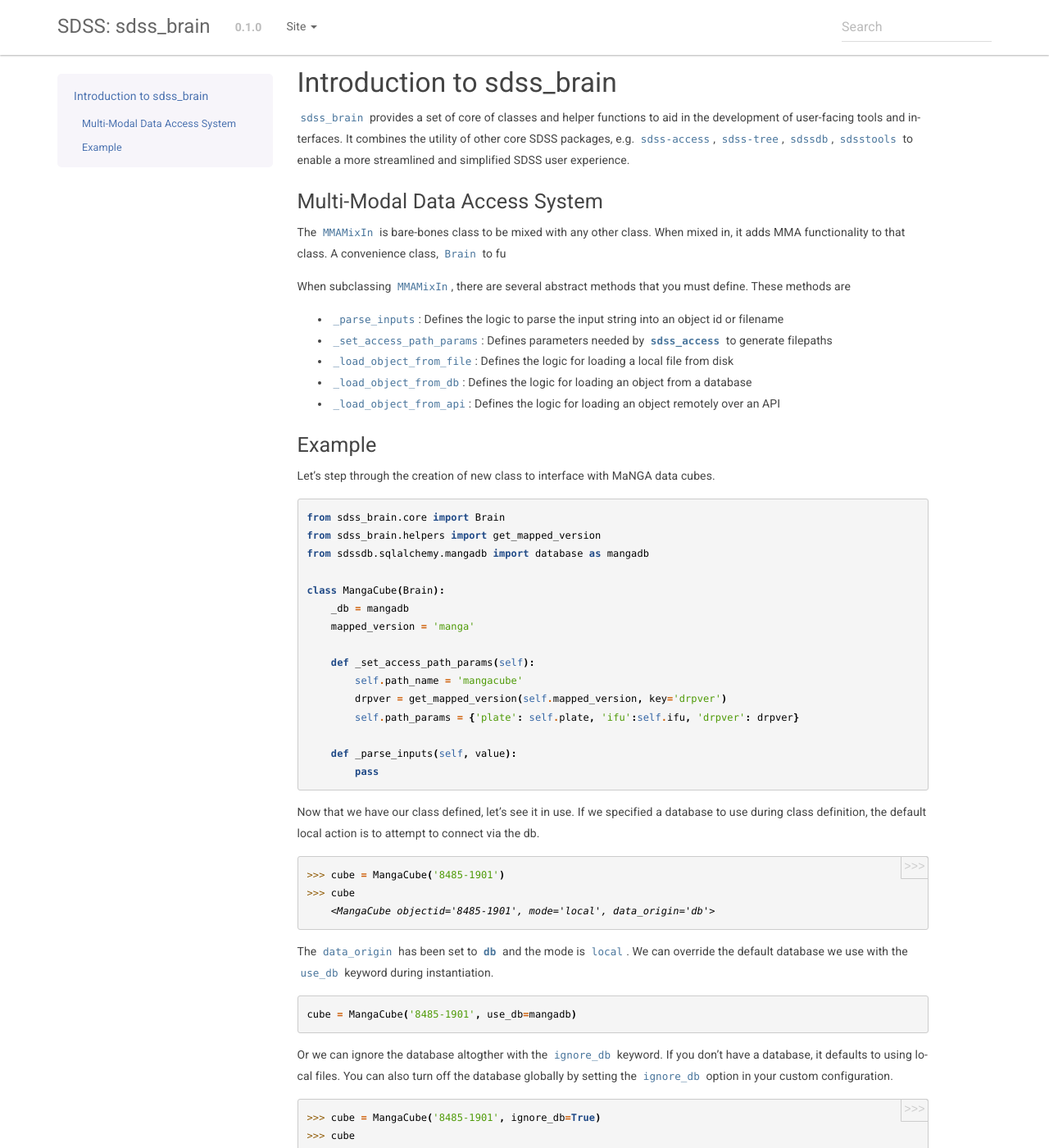
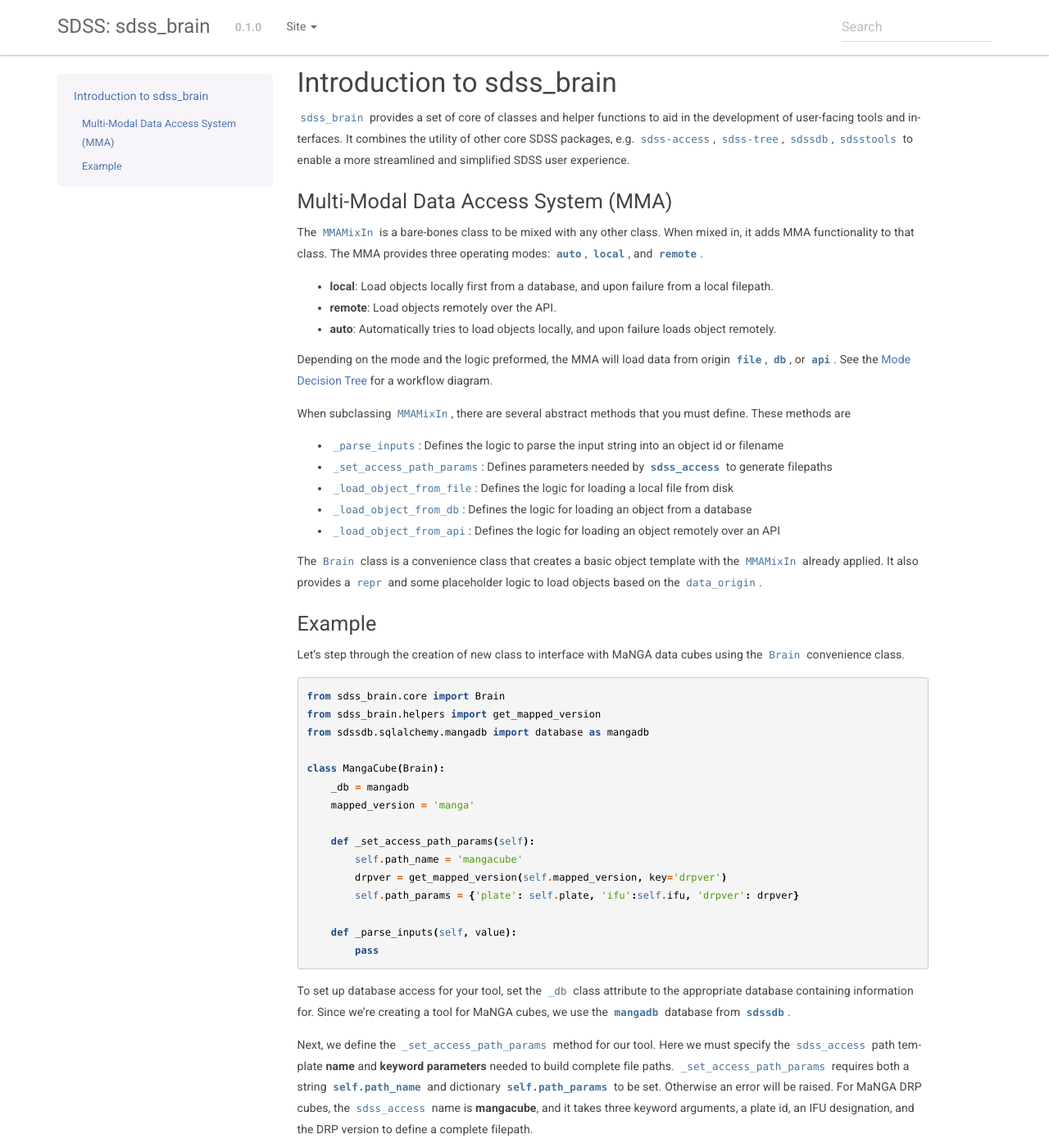
Before and after one commit to sdss/sdss_brain, a Sphinx documentation site: the page built from docs/sphinx/intro.rst, in a window 1280 px wide and 1400 px high. Shown: the whole window at 82% size. Built offline with Sphinx 7.4.7, drawn with Linux system fonts in a browser that asks for light colours; the version number is read from the project's files by our own code; some of the changed text lies outside the part shown.

Commit message:
updating docs

```diff
--- a/docs/sphinx/index.rst
+++ b/docs/sphinx/index.rst
@@ -26,6 +26,7 @@ Reference
    :maxdepth: 1
 
    api
+   mma
 
 
 Indices and tables
--- a/docs/sphinx/intro.rst
+++ b/docs/sphinx/intro.rst
@@ -11,12 +11,18 @@ SDSS user experience.
 
 .. _mma:
 
-Multi-Modal Data Access System
-------------------------------
+Multi-Modal Data Access System (MMA)
+------------------------------------
 
-The ``MMAMixIn`` is bare-bones class to be mixed with any other class.  When mixed in, it adds MMA
-functionality to that class. A convenience class, ``Brain`` to fu
+The ``MMAMixIn`` is a bare-bones class to be mixed with any other class.  When mixed in, it adds MMA
+functionality to that class. The MMA provides three operating modes: `auto`, `local`, and `remote`.
 
+- **local**: Load objects locally first from a database, and upon failure from a local filepath.
+- **remote**: Load objects remotely over the API.
+- **auto**: Automatically tries to load objects locally, and upon failure loads object remotely.
+
+Depending on the mode and the logic preformed, the MMA will load data from origin `file`, `db`, or `api`.
+See the :ref:`Mode Decision Tree <mma_tree>` for a workflow diagram.
 
 When subclassing ``MMAMixIn``, there are several abstract methods that you must define.  These methods are
 
@@ -26,12 +32,17 @@ When subclassing ``MMAMixIn``, there are several abstract methods that you must
 - ``_load_object_from_db``: Defines the logic for loading an object from a database
 - ``_load_object_from_api``: Defines the logic for loading an object remotely over an API
 
+
+The ``Brain`` class is a convenience class that creates a basic object template with the ``MMAMixIn`` already
+applied.  It also provides a ``repr`` and some placeholder logic to load objects based on the ``data_origin``.
+
 .. _example:
 
 Example
 -------
 
-Let's step through the creation of new class to interface with MaNGA data cubes.
+Let's step through the creation of new class to interface with MaNGA data cubes using the ``Brain`` convenience
+class.
 
 ::
 
@@ -50,6 +61,18 @@ Let's step through the creation of new class to interface with MaNGA data cubes.
 
         def _parse_inputs(self, value):
             pass
+
+To set up database access for your tool, set the ``_db`` class attribute to the appropriate database containing
+information for.  Since we're creating a tool for MaNGA cubes, we use the `mangadb` database from `sdssdb`.
+
+Next, we define the ``_set_access_path_params`` method for our tool.  Here we must specify the ``sdss_access``
+path template **name** and **keyword parameters** needed to build complete file paths.  ``_set_access_path_params``
+requires both a string `self.path_name` and dictionary `self.path_params` to be set.  Otherwise an error will be raised.
+For MaNGA DRP cubes, the ``sdss_access`` name is **mangacube**, and it takes three keyword arguments, a plate id,
+an IFU designation, and the DRP version to define a complete filepath.
+
+Finally we define the ``_parse_inputs`` method.  This method defines some logic
+
 
 Now that we have our class defined, let's see it in use.  If we specified a database to use during class
 definition, the default local action is to attempt to connect via the db.
```
Also changed, not shown: docs/sphinx/mma.rst (added, +12 -0 lines), docs/sphinx/_static/mode_decision_tree.png (added).
